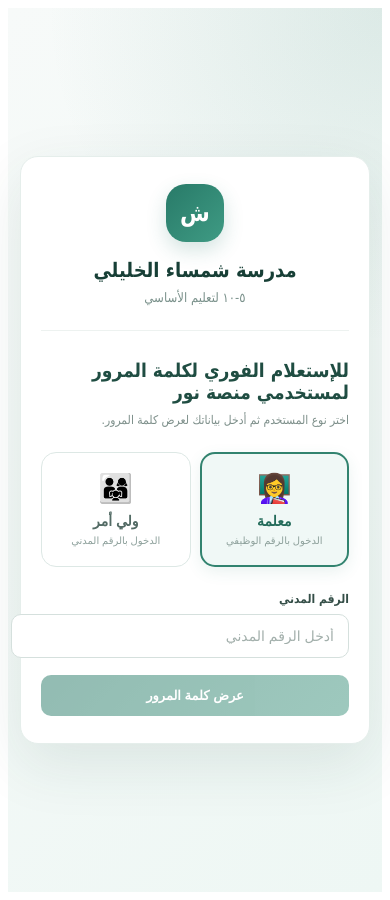
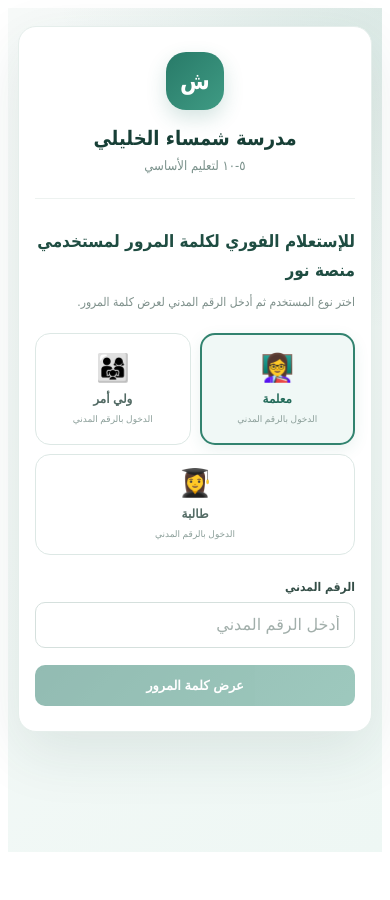
Before and after one commit to nxmrii/shamsa-school-portal, a React (Vite) app: page / in a window 390 px wide. After the commit the page ends 860 px from the top, so only its background shows below. Built offline with nearby package versions, Linux system fonts and the light colour scheme.

Commit message:
Update user types and civil ID login

```diff
--- a/src/App.css
+++ b/src/App.css
@@ -1,6 +1,10 @@
 /* ============================= */
 /* SCHOOL PAGE */
 /* ============================= */
+
+* {
+  box-sizing: border-box;
+}
 
 .school-page {
   min-height: 100vh;
@@ -32,7 +36,7 @@
 
 .school-card {
   width: 100%;
-  max-width: 540px;
+  max-width: 650px;
 
   background: #ffffff;
 
@@ -53,12 +57,10 @@
 
 .school-header {
   text-align: center;
-
   padding-bottom: 25px;
 
   border-bottom: 1px solid #edf2f0;
 }
-
 
 .school-logo {
   width: 68px;
@@ -89,7 +91,6 @@
     rgba(40, 122, 104, 0.2);
 }
 
-
 .school-header h1 {
   margin: 0;
 
@@ -98,7 +99,6 @@
   font-size: 24px;
   font-weight: 700;
 }
-
 
 .school-header p {
   margin: 8px 0 0;
@@ -119,7 +119,6 @@
   text-align: right;
 }
 
-
 .welcome-text h2 {
   margin: 0;
 
@@ -127,7 +126,6 @@
 
   font-size: 19px;
 }
-
 
 .welcome-text p {
   margin: 7px 0 0;
@@ -147,19 +145,18 @@
 .user-type-selector {
   display: grid;
 
-  grid-template-columns:
-    repeat(2, 1fr);
+  /* 3 users in one row */
+  grid-template-columns: repeat(3, 1fr);
 
   gap: 12px;
 
   margin-bottom: 25px;
 }
 
+.user-type {
+  min-height: 130px;
 
-.user-type {
-  min-height: 125px;
-
-  padding: 17px 12px;
+  padding: 17px 10px;
 
   display: flex;
   flex-direction: column;
@@ -175,9 +172,12 @@
 
   cursor: pointer;
 
-  transition: 0.2s;
+  transition:
+    transform 0.2s,
+    border-color 0.2s,
+    background 0.2s,
+    box-shadow 0.2s;
 }
-
 
 .user-type:hover {
   border-color: #8bbcaf;
@@ -186,7 +186,6 @@
 
   transform: translateY(-2px);
 }
-
 
 .user-type.active {
   border: 2px solid #32836f;
@@ -200,20 +199,17 @@
     rgba(50, 131, 111, 0.1);
 }
 
-
 .user-icon {
   display: block;
 
   margin-bottom: 8px;
 
-  font-size: 28px;
+  font-size: 30px;
 }
-
 
 .user-type strong {
   font-size: 14px;
 }
-
 
 .user-type small {
   margin-top: 6px;
@@ -221,6 +217,9 @@
   color: #8da09b;
 
   font-size: 10px;
+
+  text-align: center;
+  line-height: 1.6;
 }
 
 
@@ -233,7 +232,6 @@
   flex-direction: column;
 }
 
-
 .login-form label {
   margin-bottom: 8px;
 
@@ -242,7 +240,6 @@
   font-size: 12px;
   font-weight: 600;
 }
-
 
 .login-form input {
   width: 100%;
@@ -263,11 +260,9 @@
   transition: 0.2s;
 }
 
-
 .login-form input::placeholder {
   color: #a2afab;
 }
-
 
 .login-form input:focus {
   border-color: #32836f;
@@ -276,7 +271,6 @@
     0 0 0 3px
     rgba(50, 131, 111, 0.1);
 }
-
 
 .login-form button {
   width: 100%;
@@ -305,7 +299,6 @@
   transition: 0.2s;
 }
 
-
 .login-form button:hover:not(:disabled) {
   transform: translateY(-1px);
 
@@ -313,7 +306,6 @@
     0 7px 18px
     rgba(40, 122, 104, 0.2);
 }
-
 
 .login-form button:disabled {
   opacity: 0.5;
@@ -354,7 +346,6 @@
   text-align: center;
 }
 
-
 .success-icon {
   width: 62px;
   height: 62px;
@@ -375,7 +366,6 @@
   font-weight: bold;
 }
 
-
 .password-result h2 {
   margin: 0;
 
@@ -383,7 +373,6 @@
 
   font-size: 20px;
 }
-
 
 .password-result > p {
   margin: 8px 0 23px;
@@ -394,7 +383,9 @@
 }
 
 
-/* Password Box */
+/* ============================= */
+/* PASSWORD BOX */
+/* ============================= */
 
 .password-box {
   min-height: 58px;
@@ -415,7 +406,6 @@
   direction: ltr;
 }
 
-
 .password-box span {
   color: #173f36;
 
@@ -428,7 +418,6 @@
 
   word-break: break-all;
 }
-
 
 .password-box button {
   flex-shrink: 0;
@@ -448,7 +437,9 @@
 }
 
 
-/* Copy */
+/* ============================= */
+/* COPY */
+/* ============================= */
 
 .copy-button {
   width: 100%;
@@ -469,13 +460,14 @@
   cursor: pointer;
 }
 
-
 .copy-button:hover {
   background: #216857;
 }
 
 
-/* Back */
+/* ============================= */
+/* BACK */
+/* ============================= */
 
 .back-button {
   width: 100%;
@@ -494,9 +486,44 @@
   cursor: pointer;
 }
 
-
 .back-button:hover {
   background: #f7faf9;
+}
+
+
+/* ============================= */
+/* TABLET */
+/* ============================= */
+
+@media (max-width: 700px) {
+
+  .school-card {
+    max-width: 540px;
+  }
+
+  .user-type-selector {
+    grid-template-columns: repeat(3, 1fr);
+
+    gap: 8px;
+  }
+
+  .user-type {
+    min-height: 115px;
+
+    padding: 12px 5px;
+  }
+
+  .user-icon {
+    font-size: 26px;
+  }
+
+  .user-type strong {
+    font-size: 12px;
+  }
+
+  .user-type small {
+    font-size: 9px;
+  }
 }
 
 
@@ -504,14 +531,16 @@
 /* MOBILE */
 /* ============================= */
 
-@media (max-width: 600px) {
+@media (max-width: 500px) {
 
   .school-page {
-    padding: 20px 12px;
+    align-items: flex-start;
+
+    padding: 18px 10px;
   }
 
   .school-card {
-    padding: 27px 20px;
+    padding: 25px 16px;
 
     border-radius: 18px;
   }
@@ -527,16 +556,40 @@
     font-size: 24px;
   }
 
+  .welcome-text h2 {
+    font-size: 17px;
+
+    line-height: 1.7;
+  }
+
+  /*
+    On phones:
+    Teacher + Parent
+    Student takes full row
+  */
   .user-type-selector {
-    grid-template-columns: 1fr 1fr;
+    grid-template-columns: repeat(2, 1fr);
 
     gap: 9px;
   }
 
-  .user-type {
-    min-height: 115px;
+  .user-type:last-child {
+    grid-column: 1 / -1;
 
-    padding: 13px 7px;
+    min-height: 100px;
   }
 
+  .user-type {
+    min-height: 112px;
+
+    padding: 12px 7px;
+  }
+
+  .user-icon {
+    font-size: 27px;
+  }
+
+  .login-form input {
+    font-size: 16px;
+  }
 }
--- a/src/App.tsx
+++ b/src/App.tsx
@@ -117,10 +117,10 @@ function App() {
                  للإستعلام الفوري لكلمة المرور لمستخدمي منصة نور
               </h2>
 
-              <p>
-                اختر نوع المستخدم ثم
-                أدخل بياناتك لعرض كلمة المرور.
-              </p>
+             <p>
+  اختر نوع المستخدم ثم أدخل الرقم المدني
+  لعرض كلمة المرور.
+</p>
 
             </div>
 
--- a/src/components/userTypeSelector.tsx
+++ b/src/components/userTypeSelector.tsx
@@ -11,9 +11,11 @@ function UserTypeSelector({
   selected,
   onChange,
 }: Props) {
+
   return (
     <div className="user-type-selector">
 
+      {/* Teacher */}
       <button
         type="button"
         className={
@@ -32,11 +34,12 @@ function UserTypeSelector({
         <strong>معلمة</strong>
 
         <small>
-          الدخول بالرقم الوظيفي
+          الدخول بالرقم المدني
         </small>
       </button>
 
 
+      {/* Parent */}
       <button
         type="button"
         className={
@@ -59,6 +62,30 @@ function UserTypeSelector({
         </small>
       </button>
 
+
+      {/* Student */}
+      <button
+        type="button"
+        className={
+          selected === "student"
+            ? "user-type active"
+            : "user-type"
+        }
+        onClick={() =>
+          onChange("student")
+        }
+      >
+        <span className="user-icon">
+          👩‍🎓
+        </span>
+
+        <strong>طالبة</strong>
+
+        <small>
+          الدخول بالرقم المدني
+        </small>
+      </button>
+
     </div>
   )
 }
```
